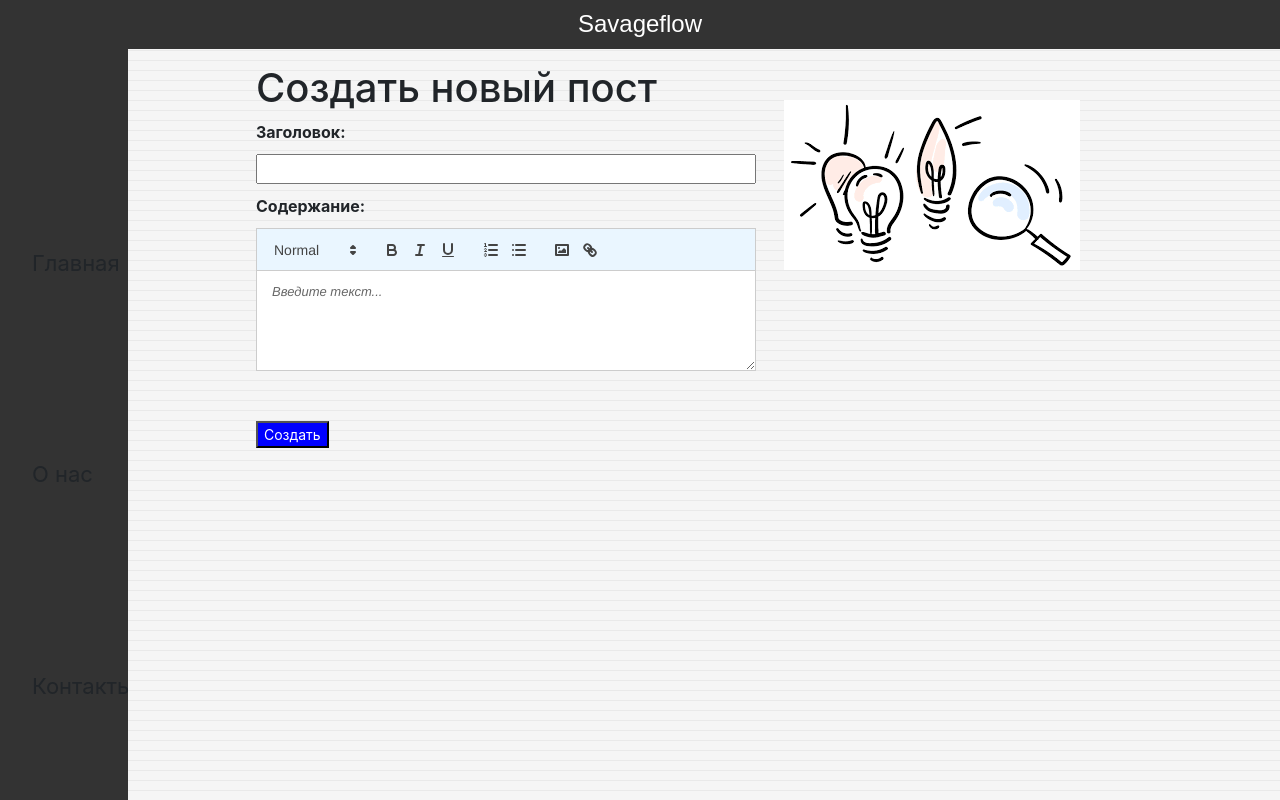
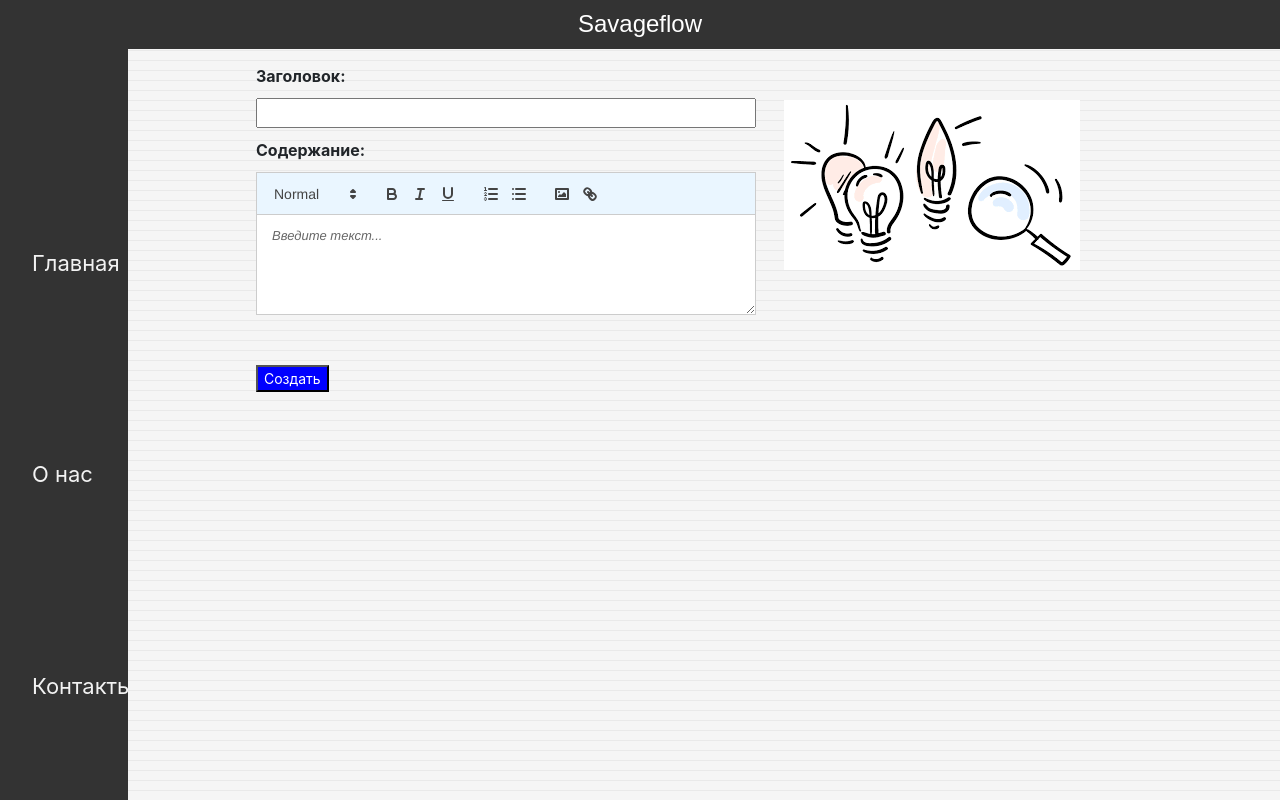
Before and after one commit to egordeev-ds/savageflow, a Django app: page /post.html in a window 1280 px wide. Run offline with Django 3.2, Linux system fonts and the light colour scheme; some libraries are stand-ins or nearby versions.

Commit message:
min changes

```diff
--- a/forum/static/menu.css
+++ b/forum/static/menu.css
@@ -10,7 +10,7 @@
 }
 .navbar a {
   display: block;
-  color: var(--bs-gray-800);
+  color: #f2f2f2;
   text-align: center;
   padding: 14px 16px;
   text-decoration: none;
--- a/forum/templates/ask_button.html
+++ /dev/null
@@ -1,3 +0,0 @@
-<div style="position: fixed; top: 180px; right: 140px; background-color: blue; padding: 10px;">
-  <a href="{% url 'post' %}" id="addQuestionBtn" style="color: white; text-decoration: none;">Add question</a>
-</div>
--- a/forum/templates/post.html
+++ b/forum/templates/post.html
@@ -6,43 +6,27 @@
   <link href="https://cdn.quilljs.com/1.3.6/quill.snow.css" rel="stylesheet">
 
   {% comment %} Форма {% endcomment %}
-
   <form method="post" enctype="multipart/form-data">
-
-    <h1>Создать новый пост</h1>
     {% csrf_token %}
-
     {% comment %}Заголовок{% endcomment %}
     <div class="form-field">
       <label for="id_title" class="form-label" style="display: block; margin-bottom: 10px;"><strong>Заголовок:</strong></label>
       <input type="text" name="title" id="id_title" class="form-input" style="width: 500px; height: 30px; margin-bottom: 10px;" required>
     </div>
-
     {% comment %}Содержание{% endcomment %}
     <div class="form-field">
       <label for="id_content" class="form-label" style="display: block; margin-bottom: 10px;"><strong>Содержание:</strong></label>
       <div id="editor" class="form-input" style="width: 500px; height: 100px; margin-bottom: 10px; background-color: white; resize: both; overflow: auto;"></div>
       <textarea name="content" id="id_content"  data-min-length="30" style="display: none;"></textarea>
+      <button type="submit" class="create-button" style="background-color: blue; color: white; font-size: 14px; margin-top: 40px;">Создать</button>
     </div>
-
-    {% comment %}Кнопка отправить{% endcomment %}
-    <button type="submit" class="create-button" style="background-color: blue; color: white; font-size: 14px; margin-top: 40px;">Создать</button>
   </form>
-
-  {% comment %} Картинки {% endcomment %}
-
-  <div>
-    <img src="../static/media/site_images/images.png" alt="Вопрос" class="question-image" style="position: absolute; top: 100px; right: 200px; width: 296px; height: 170px; background: transparent;">
-  </div>
 
   {% comment %} Editor {% endcomment %}
 
   <script src="https://cdn.quilljs.com/1.3.6/quill.js"></script>
   <script src="https://code.jquery.com/jquery-3.6.0.min.js"></script>
   <script src="https://code.jquery.com/ui/1.13.1/jquery-ui.min.js"></script>
-  <script src="https://code.jquery.com/jquery-3.6.0.min.js"></script>
-  <script src="https://code.jquery.com/ui/1.13.1/jquery-ui.min.js"></script>
-
   <script src="{% static 'editor.js' %}"></script>
 
   <style>
@@ -55,6 +39,12 @@
     }
   </style>
 
+  {% comment %} Картинки {% endcomment %}
+
+  <div>
+    <img src="../static/media/site_images/images.png" alt="Вопрос" class="question-image" style="position: absolute; top: 100px; right: 200px; width: 296px; height: 170px; background: transparent;">
+  </div>
+
 <style>
   body {
     margin-top: 5%;
```
Also changed, not shown: forum/templates/main.html (+6 -3 lines).
